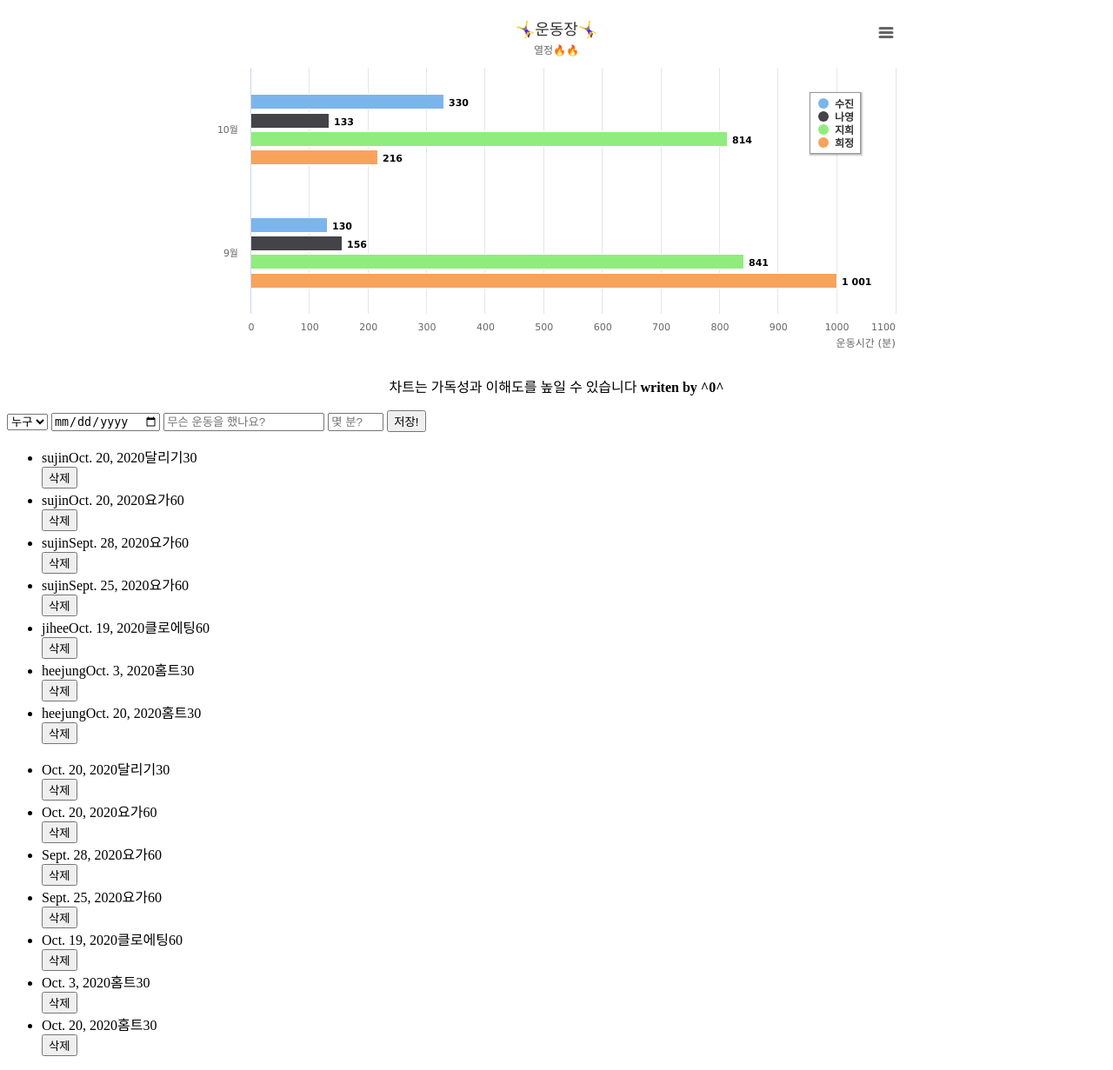
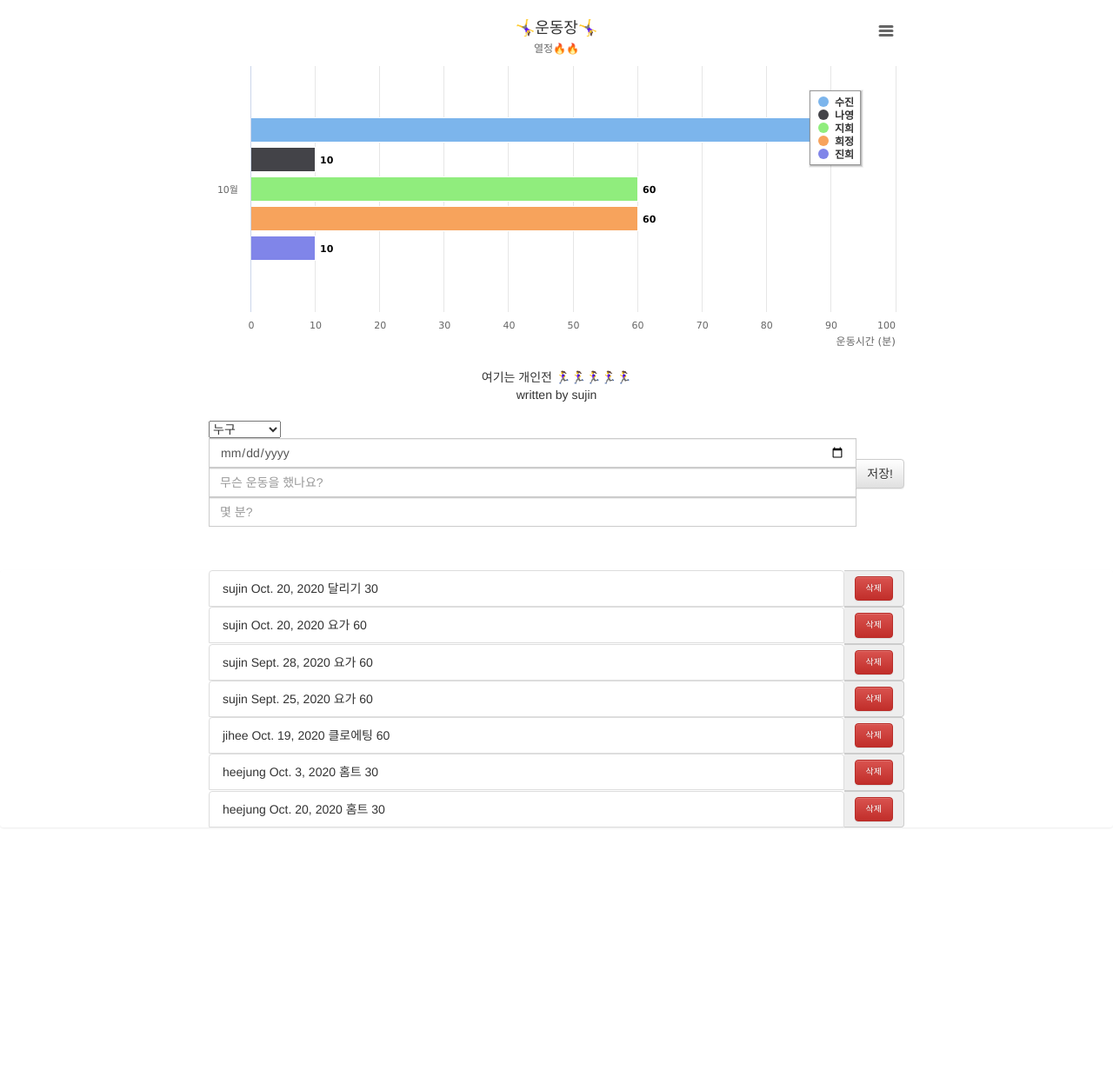
Before and after one commit to sujin29/fitday, a Django app: page /fitday/ in a window 1280 px wide. Shown: the whole page at 87% size. After the commit the page ends 953 px from the top, so only its background shows below. Run offline with Django 3.2, Linux system fonts and the light colour scheme; data comes from the database, SQL or seed files in the repository; both versions use the stored data as it was after the commit; some libraries are stand-ins or nearby versions.

Commit message:
Add filter option at chart

```diff
--- a/fitproject/fitApp/models.py
+++ b/fitproject/fitApp/models.py
@@ -11,7 +11,7 @@ class Todo(models.Model):
 
 class Exercise(models.Model):
     today = models.DateTimeField(default=timezone.now)
-    nickname = models.CharField(max_length=100, null=True)
+    nickname = models.CharField(max_length=100, default='0')
     exer_title = models.CharField(max_length=100)
     exer_time = models.IntegerField()
-    exer_date = models.CharField(max_length=100, null=True)
+    exer_date = models.DateField(max_length=100, default=timezone.now)
--- a/fitproject/fitApp/templates/chart_bar.html
+++ b/fitproject/fitApp/templates/chart_bar.html
@@ -2,11 +2,18 @@
 <html lang="en">
 <head>
     <meta charset="UTF-8">
-    <title>Title</title>
+    <title>exercise</title>
     <script src="https://code.highcharts.com/highcharts.js"></script>
     <script src="https://code.highcharts.com/modules/exporting.js"></script>
     <script src="https://code.highcharts.com/modules/export-data.js"></script>
     <script src="https://code.highcharts.com/modules/accessibility.js"></script>
+        <!-- Boot strap -->
+    <!-- 합쳐지고 최소화된 최신 CSS -->
+    <link rel="stylesheet" href="https://maxcdn.bootstrapcdn.com/bootstrap/3.3.2/css/bootstrap.min.css">
+    <!-- 부가적인 테마 -->
+    <link rel="stylesheet" href="https://maxcdn.bootstrapcdn.com/bootstrap/3.3.2/css/bootstrap-theme.min.css">
+    <!-- 합쳐지고 최소화된 최신 자바스크립트 -->
+    <script src="https://maxcdn.bootstrapcdn.com/bootstrap/3.3.2/js/bootstrap.min.js"></script>
 
     <style>
     .highcharts-figure, .highcharts-data-table table {
@@ -46,6 +53,30 @@
     .highcharts-data-table tr:hover {
       background: #f1f7ff;
     }
+
+
+    .content{
+            height: 75%;
+        }
+        .messageDiv{
+            margin-top: 20px;
+            margin-bottom: 50px;
+        }
+        .input-group{
+            width: 800px;
+            margin: 0 auto;
+
+        }
+        .exerDiv1{
+
+        }
+        .custom-btn{
+            font-size: 10px;
+        }
+        .panel-footer{
+            height:20%;
+            color:gray;
+        }
     </style>
 
 </head>
@@ -53,8 +84,8 @@
     <figure class="highcharts-figure">
         <div id="container"></div>
         <p class="highcharts-description">
-        <center>차트는 가독성과 이해도를 높일 수 있습니다
-        <b> writen by ^0^ </b>
+        <center>여기는 개인전 🏃‍♀️🏃‍♀️🏃‍♀️🏃‍♀️🏃‍♀
+        <br> written by sujin </br>
         </center>
         </p>
     </figure>
@@ -65,14 +96,15 @@
                 <div class="input-group">
                     <select id="nickname" name="nickname">
                         <option value="">누구</option>
-                        <option value="hee">희정</option>
-                        <option value="na">나영</option>
-                        <option value="jihee">지희</option>
-                        <option value="sujin">수진</option>
+                        <option value="heejung">⭐희정⭐</option>
+                        <option value="nayoung">⭐나영⭐</option>
+                        <option value="jihee">⭐지희⭐</option>
+                        <option value="sujin">⭐수진⭐</option>
+                        <option value="jinhee">⭐진희⭐</option>
                     </select>
                     <input id="exerDate" name="exerDate" type="date" class="form-control" placeholder="언제 했나요?">
                     <input id="exerTitle" name="exerTitle" type="text" class="form-control" placeholder="무슨 운동을 했나요?">
-                    <input id="exerTime" name="exerTime" type="number" min="0" max="120" step="1" class="form-control" placeholder="몇 분?">
+                    <input id="exerTime" name="exerTime" type="number" min="0" max="300" step="1" class="form-control" placeholder="몇 분?">
                     <span class="input-group-btn">
                         <button class="btn btn-default" type="submit">저장!</button>
                     </span>
@@ -87,7 +119,7 @@
 
                     <form action="./deleteExercise/" method="GET">
                         <div class="input-group" name='todo1'>
-                            <li class="list-group-item">{{ exercise.nickname }}{{ exercise.exer_date }}{{ exercise.exer_title }}{{ exercise.exer_time }}</li>
+                            <li class="list-group-item">{{ exercise.nickname }}  {{ exercise.exer_date }}  {{ exercise.exer_title }}  {{ exercise.exer_time }}</li>
                             <input type="hidden" id="exerNum" name="exerNum" value="{{ exercise.id }}"></input>
                             <span class="input-group-addon">
                                 <button type="submit" class="custom-btn btn btn-danger">삭제</button>
@@ -100,24 +132,7 @@
             </div>
         </div>
 
-  <div class="exerDiv">
-                <ul class="list-group">
-                    {% for exercise in exercises %}
 
-                    <form action="" method="GET">
-                        <div class="input-group" name='todo1'>
-                            <li class="list-group-item">{{ exercise.exer_date }}{{ exercise.exer_title }}{{ exercise.exer_time }}</li>
-                            <input type="hidden" id="todoNum" name="todoNum" value="{{ todo.id }}"></input>
-                            <span class="input-group-addon">
-                                <button type="submit" class="custom-btn btn btn-danger">삭제</button>
-                            </span>
-                        </div>
-                    </form>
-
-                    {% endfor %}
-                </ul>
-            </div>
-        </div>
 
 </body>
 
@@ -127,7 +142,7 @@
             type: 'bar'
           },
           title: {
-            text: '🤸‍♀️운동장🤸‍♀️'
+            text: '🤸‍♀운동장🤸‍♀️'
           },
           subtitle: {
             text: '열정🔥🔥'
@@ -149,7 +164,7 @@
             }
           },
           tooltip: {
-            valueSuffix: ' millions'
+            valueSuffix: ' 분'
           },
           plotOptions: {
             bar: {
@@ -185,6 +200,9 @@
           }, {
             name: '희정',
             data: {{d}}
+          }, {
+            name: '진희',
+            data: {{e}}
           }]
         });
 
--- a/fitproject/fitApp/views.py
+++ b/fitproject/fitApp/views.py
@@ -42,16 +42,41 @@ def deleteExercise(request):
 
 def bar(request):
     exercises = Exercise.objects.all()
-    sum_time = Exercise.objects.all().aggregate(Sum('exer_time'))
-    tt = sum_time['exer_time__sum']
-    print(tt)
+    # sum_time = Exercise.objects.filter(exer_date__month=9).aggregate(Sum('exer_time'))
+    # print(sum_time)
 
 
-    a = [tt, 130] # 수진 = [10월, 9월, 8월, 7월]
-    b = [133, 156]
-    c = [814, 841]
-    d = [216, 1001]
 
-    context = {'a' : a, 'b' : b, 'c' : c, 'd' : d, 'exercises': exercises}
+    sujin_time10 = Exercise.objects.filter(nickname='sujin', exer_date__month=10).aggregate(Sum('exer_time'))
+    sujin10 = sujin_time10['exer_time__sum']
+    print(sujin_time10)
+
+    # sujin_time9 = Exercise.objects.filter(nickname='sujin', exer_date__month=9).aggregate(Sum('exer_time'))
+    # sujin9 = sujin_time9['exer_time__sum']
+    # print(sujin_time9)
+
+    nayoung_time10 = Exercise.objects.filter(nickname='nayoung', exer_date__month=10).aggregate(Sum('exer_time'))
+    nayoung10 = nayoung_time10['exer_time__sum']
+
+    jihee_time10 = Exercise.objects.filter(nickname='jihee', exer_date__month=10).aggregate(Sum('exer_time'))
+    jihee10 = jihee_time10['exer_time__sum']
+
+
+    heejung_time10 = Exercise.objects.filter(nickname='heejung', exer_date__month=10).aggregate(Sum('exer_time'))
+    heejung10 = heejung_time10['exer_time__sum']
+
+
+    jinhee_time10 = Exercise.objects.filter(nickname='jinhee', exer_date__month=10).aggregate(Sum('exer_time'))
+    jinhee10 = jinhee_time10['exer_time__sum']
+
+
+
+    a = [sujin10] # 수진 = [10월, 9월, 8월, 7월]
+    b = [10] # 나영
+    c = [jihee10] # 지희
+    d = [heejung10] # 희정
+    e = [10] # 진희
+
+    context = {'a' : a, 'b' : b, 'c' : c, 'd' : d, 'e' : e,'exercises': exercises}
 
     return render(request, 'chart_bar.html', context)
--- a/fitproject/fitproject/settings.py
+++ b/fitproject/fitproject/settings.py
@@ -106,7 +106,7 @@ AUTH_PASSWORD_VALIDATORS = [
 
 LANGUAGE_CODE = 'en-us'
 
-TIME_ZONE = 'UTC'
+TIME_ZONE = 'Asia/Seoul'
 
 USE_I18N = True
 
```
Also changed, not shown: fitproject/db.sqlite3, fitproject/fitApp/migrations/0008_auto_20201020_2305.py (added), fitproject/fitApp/migrations/0009_auto_20201020_2316.py (added).
